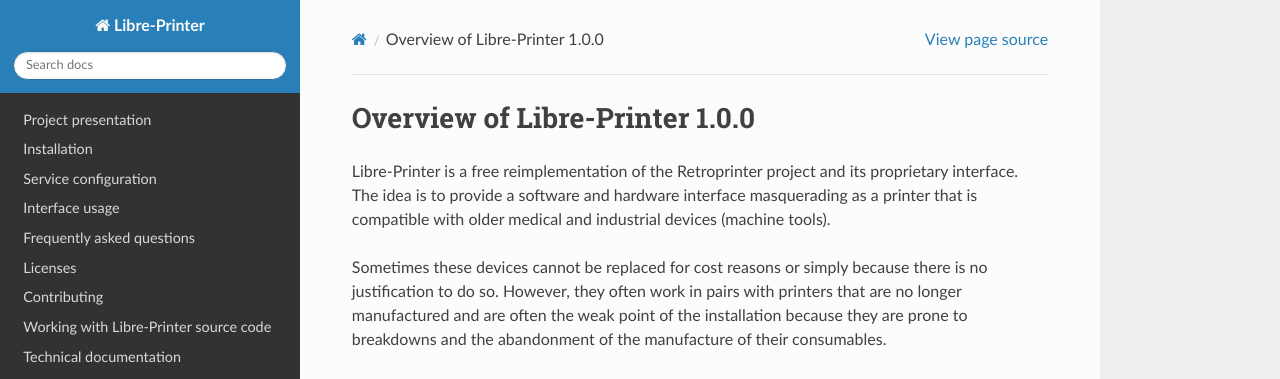
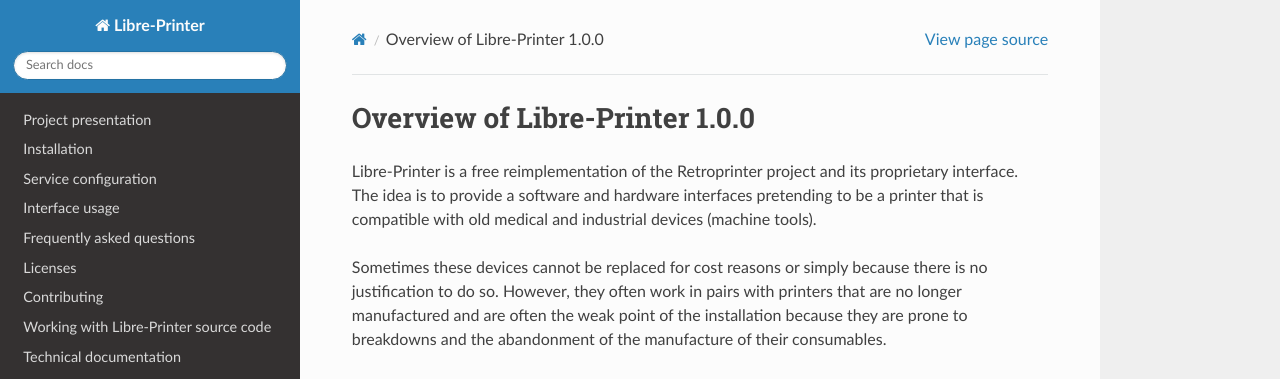
Before and after one commit to ysard/libre-printer, a Sphinx documentation site: the page built from doc/source/index.rst, in a window 1280 px wide and 900 px high. Shown: the top 379 px of the window. Built offline with Sphinx 7.4.7 and the Read the Docs theme 2.0.0, drawn with Linux system fonts in a browser that asks for light colours.

Commit message:
[doc] Fix typo

```diff
--- a/doc/source/index.rst
+++ b/doc/source/index.rst
@@ -8,8 +8,8 @@
 
 |project_name| is a free reimplementation of the Retroprinter project and its
 proprietary interface.
-The idea is to provide a software and hardware interface masquerading as a printer
-that is compatible with older medical and industrial devices (machine tools).
+The idea is to provide a software and hardware interfaces pretending to be a
+printer that is compatible with old medical and industrial devices (machine tools).
 
 Sometimes these devices cannot be replaced for cost reasons or simply because
 there is no justification to do so.
```
Also changed, not shown: README.md (+2 -2 lines).
